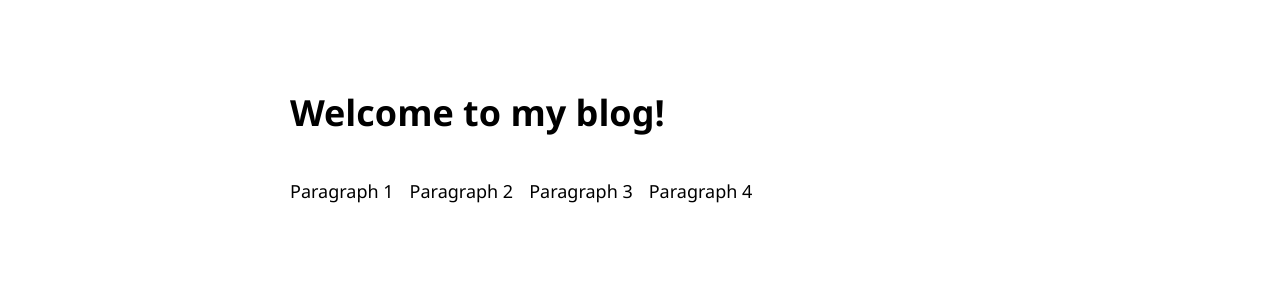
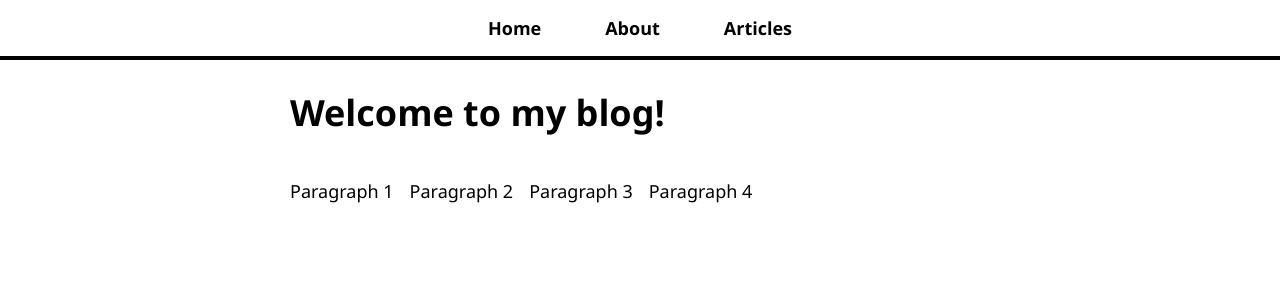
Before and after one commit to btulchinsky/lynda.com_react_creating_hosting_full_stack_site, a React (Create React App) app in the folder my-blog/: page / in a window 1280 px wide. Shown: the top 300 px of the page. Built offline with nearby package versions, Linux system fonts and the light colour scheme.

Commit message:
lesson 01_05 completed

```diff
--- a/my-blog/src/App.js
+++ b/my-blog/src/App.js
@@ -7,6 +7,7 @@
 import AboutPage from './pages/AboutPage';
 import ArticlePage from './pages/ArticlePage';
 import ArticlesList from './pages/ArticlesList';
+import NavBar from './components/NavBar';
 import './App.css';
 
 // function App() {
@@ -22,6 +23,7 @@
     return (
       <Router>
         <div className="App">
+          <NavBar />
           <div id="page-body">
             <Route path="/" component={HomePage} exact />
             <Route path="/about" component={AboutPage} />
--- /dev/null
+++ b/my-blog/src/components/NavBar.js
@@ -0,0 +1,20 @@
+import React from 'react';
+import { Link } from 'react-router-dom';
+
+const NavBar = () => (
+  <nav>
+    <ul>
+      <li>
+        <Link to="/">Home</Link>
+      </li>
+      <li>
+        <Link to="/about">About</Link>
+      </li>
+      <li>
+        <Link to="/articles-list">Articles</Link>
+      </li>
+    </ul>
+  </nav>
+);
+
+export default NavBar;
```
